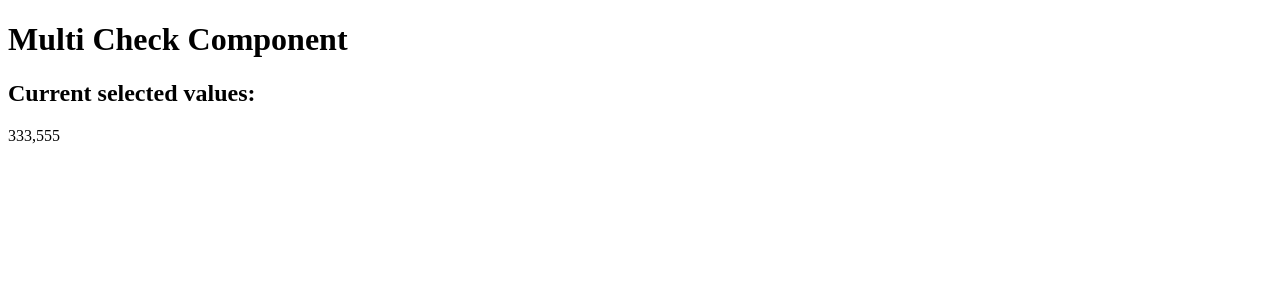
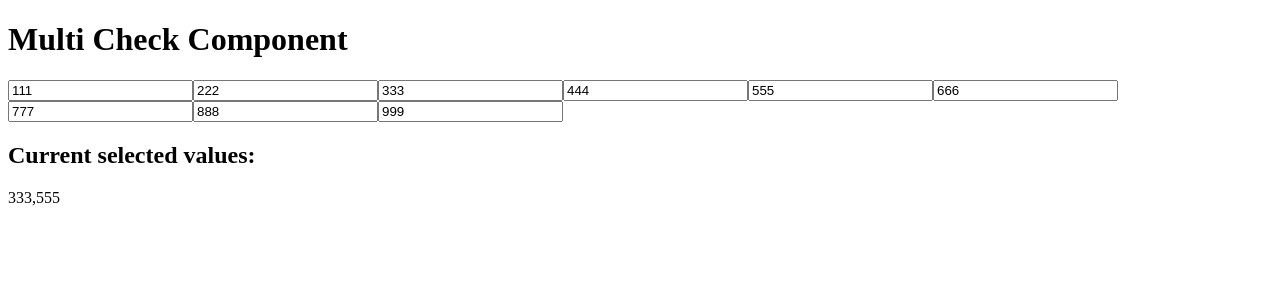
Before and after one commit to tiglapiles/recruitment-dev-react-multicheck-homework-jianguo, a React app: page / in a window 1280 px wide. Shown: the top 300 px of the page. Built offline with nearby package versions, Linux system fonts and the light colour scheme; the HTML template or start-up script is replaced by a standard one.

Commit message:
feat: add utils

```diff
--- a/src/MultiCheck/MultiCheck.tsx
+++ b/src/MultiCheck/MultiCheck.tsx
@@ -1,11 +1,11 @@
-import './MultiCheck.css';
-
-import React from 'react';
+import React from "react";
+import { fpMap } from "../utils";
+import "./MultiCheck.css";
 
 export type Option = {
-  label: string,
-  value: string
-}
+  label: string;
+  value: string;
+};
 
 /**
  * Notice:
@@ -20,17 +20,26 @@ export type Option = {
  *                             they should be passed to outside
  */
 type Props = {
-  label?: string,
-  options: Option[],
-  columns?: number,
-  values?: string[]
-  onChange?: (options: Option[]) => void,
-}
+  label?: string;
+  options: Option[];
+  columns?: number;
+  values?: string[];
+  onChange?: (options: Option[]) => void;
+};
 
-const MultiCheck: React.FunctionComponent<Props> = (props): JSX.Element => {
-  return <div className='MultiCheck'>
-    {/* TODO */}
-  </div>
-}
+/* function fpMap  (func:any) :any => (arr: []):[] => {
+ *     return arr;
+ * }
+ *  */
+
+const MultiCheck: React.FunctionComponent<Props> = (
+  props: Props,
+): JSX.Element => {
+  return (
+    <div className="MultiCheck">
+      {fpMap((o) => <input type="checked" value={o.value} />)(props.options)}
+    </div>
+  );
+};
 
 export default MultiCheck;
--- /dev/null
+++ b/src/utils.ts
@@ -0,0 +1,23 @@
+type fn = (arg: any) => any;
+
+// functional programming for map iterator
+export function fpMap(func: fn): fn {
+  return function (arr: []): [] {
+    let length: number = arr.length || 0;
+    let i: number = 0;
+    let result: [] = [];
+
+    while (i < length) {
+      result.push(func(arr[i]));
+      i++;
+    }
+    return result;
+  };
+}
+
+// functional programming pipe
+export function pipe(...fns: fn[]): fn {
+  return function (x: any) {
+    fns.reduce((v: any, f: any) => f(v), x);
+  };
+}
```
Also changed, not shown: 1 other file (tests, documents, lock files or other folders).
